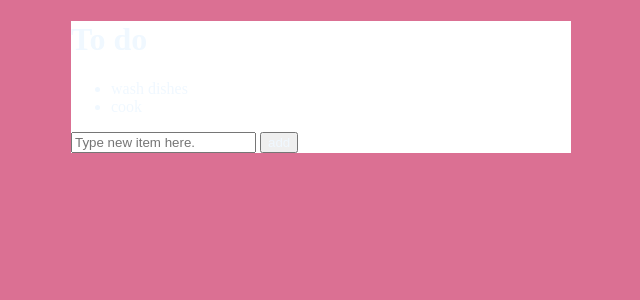
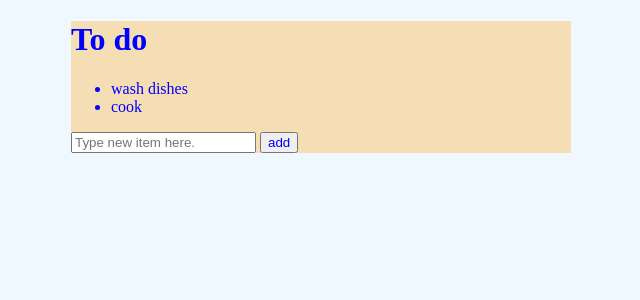
Before and after one commit to Lilitha27/to-do, a PHP site: page / in a window 1280 px wide. Shown: the top 300 px of the page, without its empty margins (319-959 px from the left). Run offline with PHP 8.4, Linux system fonts and the light colour scheme.

Commit message:
changed bg color

```diff
--- a/css/style.css
+++ b/css/style.css
@@ -1,8 +1,8 @@
 body {
-    background-color: palevioletred;
+    background-color: aliceblue;
 }
 body,input{
-    color:aliceblue;
+    color:blue;
 }
 a {
     text-decoration: none;
@@ -11,7 +11,7 @@ a {
 
 /* list */
 .list{
-    background-color: #fff;
+    background-color:wheat;
     margin:20px auto;
     width:100%;
     max-width:500px;
```
